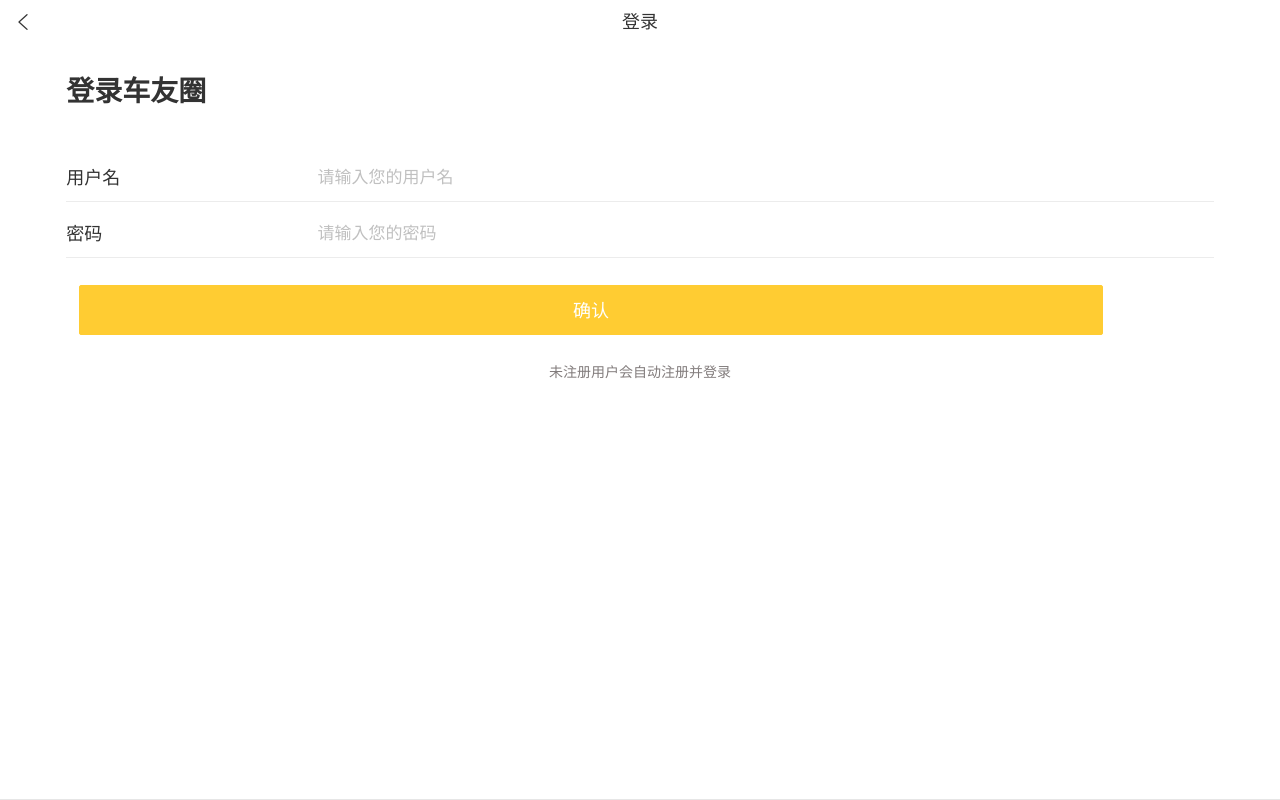
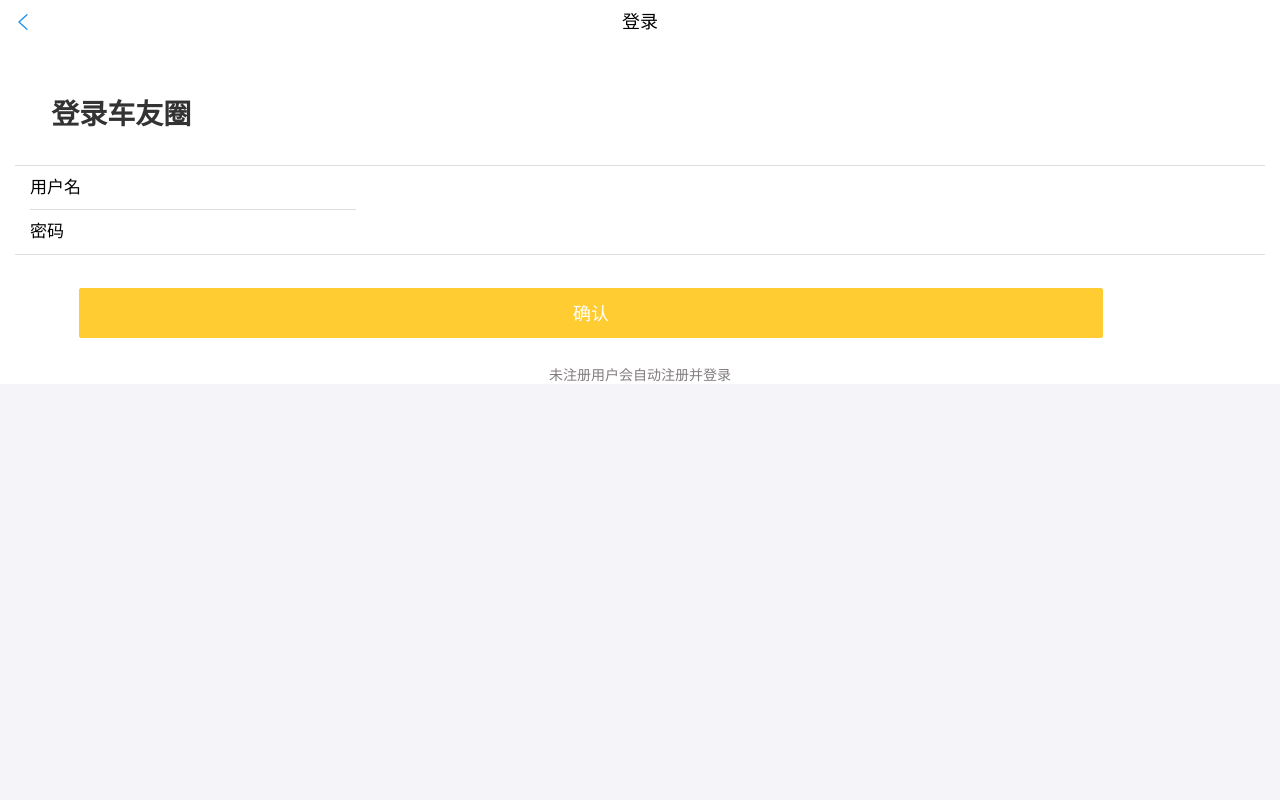
Before and after one commit to duo-mo/CheYouQuan14, a React (Create React App) app: page /login in a window 1280 px wide. Built offline with nearby package versions, Linux system fonts and the light colour scheme.

Commit message:
完成登录模块并优化

```diff
--- a/src/App.js
+++ b/src/App.js
@@ -4,7 +4,7 @@ import React from 'react';
 //导入要使用的组件
 // import {Button} from 'antd-mobile'
 
-import {BrowserRouter as Router,Route,Link,Redirect} from 'react-router-dom'
+import {BrowserRouter as Router,Route,Redirect} from 'react-router-dom'
 //导入首页和城市两个组件(页面)
 import Home from './pages/Home'
 import Login from './pages/Login'
--- a/src/components/NavHeader/index.js
+++ b/src/components/NavHeader/index.js
@@ -1,4 +1,4 @@
-import React, { Children } from 'react'
+import React from 'react'
 import { NavBar } from 'antd-mobile'
 
 import { withRouter } from 'react-router'
--- a/src/pages/Home/index.js
+++ b/src/pages/Home/index.js
@@ -1,16 +1,14 @@
 import React from 'react'
 // 1.导入路由
-import {BrowserRouter as Router,Route,Link, Redirect} from 'react-router-dom'
+import {Route} from 'react-router-dom'
 //2.导入组件
 import Index from '../Index'
 import Profile from '../Profile'
 //鉴权组件
-import AuthRoute from '../../components/AuthRoute'
+// import AuthRoute from '../../components/AuthRoute'
 //导入tabbar
 import { TabBar } from 'antd-mobile';
 import './index.css'
-import Item from 'antd-mobile/lib/popover/Item'
-
 import icon_cyq0 from "../../assets/img/cyq0.png"
 import icon_cyq01 from "../../assets/img/cyq1.png"
 import icon_profile0 from "../../assets/img/my0.png"
@@ -49,7 +47,6 @@ export default class Home extends React.Component{
           height: '22px',
           background: `url(${item.selectedIcon}) center center /  21px 21px no-repeat` }} />}
         selected={this.state.selectedTab === item.path}
-
         onPress={() => {
         this.setState({
             selectedTab: item.path,
@@ -59,21 +56,18 @@ export default class Home extends React.Component{
         }}
     />)
     }
-
     render(){
         return (
             <div className='home'>
 
                 {/* 渲染子路由 */}
                 <Route exact path='/home' component={Index}></Route>
-                {/* <Route path='/home/Profile' component={Profile}></Route> */}
-                <AuthRoute path='/home/Profile' component={Profile}></AuthRoute>
-
+                <Route path='/home/Profile' component={Profile}></Route>
+                {/* 采用鉴权组件 */}
+                {/* <AuthRoute path='/home/Profile' component={Profile}></AuthRoute> */}
 
                 {/* 渲染tabbar */}
-
                     <TabBar
-
                     tintColor="#3c423f"
                     barTintColor="white"
                     noRenderContent={true}
--- a/src/pages/Index/index.js
+++ b/src/pages/Index/index.js
@@ -1,9 +1,10 @@
-import { Button } from 'antd-mobile';
+
 import React from 'react'
 import NavHeader from '../../components/NavHeader'
 export default class Index extends React.Component{
     render(){
         const {history} = this.props
+        console.log(history)
         return (
             <div>
                 <NavHeader
--- /dev/null
+++ b/src/pages/Login/formCompontents.js
@@ -0,0 +1,62 @@
+import React from "react";
+import {
+  InputItem,
+  List,
+} from "antd-mobile";
+import "antd-mobile/dist/antd-mobile.min.css";
+import styles from './index.module.css'
+const MyInputItem = props => (
+  <div className={styles.view}>
+  <InputItem
+      clear={props.clear}
+      type={props.type}
+      name={props.name}
+      onChange={value => props.onChange(value)}
+      onBlur={props.onBlur}
+      value={props.value}
+      extra={props.extra}
+    >
+      {props.label}
+    </InputItem>
+  </div>
+
+
+);
+
+const SubmitButton = props => (
+  <button className="my-submit-button" type="submit" disabled={props.disabled}>
+    {props.children}
+  </button>
+);
+
+const MyErrorItem = props =>
+  props.touched && props.errors ? (
+    <List.Item style={{ backgroundColor: "#eee" }}>
+      <span style={{ color: "red", fontSize: ".7rem" }}>* {props.errors}</span>
+    </List.Item>
+  ) : null;
+
+// HOC ERROR IN COMPONENT
+function HOCErrorInItem(NormalComponent, ErrorComponent) {
+  return class HOC extends React.Component {
+    render() {
+      return (
+        <div>
+          <NormalComponent {...this.props} />
+          <ErrorComponent
+            touched={this.props.touched}
+            errors={this.props.errors}
+          />
+        </div>
+      );
+    }
+  };
+}
+
+const InputWithError = HOCErrorInItem(MyInputItem, MyErrorItem);
+
+
+export {
+  InputWithError,
+  SubmitButton
+};
--- a/src/pages/Login/index.js
+++ b/src/pages/Login/index.js
@@ -1,93 +1,96 @@
 import React,{Component} from 'react'
-import {List, InputItem ,Flex, WingBlank, WhiteSpace,Toast} from 'antd-mobile'
-import { createForm } from 'rc-form';
-import {CloseCircleFilled,EyeInvisibleOutlined,EyeOutlined} from '@ant-design/icons'
-import { withFormik, Form,Field,ErrorMessage} from 'formik'
-import * as Yup from 'yup'
+import NavHeader from '../../components/NavHeader'
+import { withFormik } from "formik";
+import { List, WhiteSpace ,WingBlank,Flex,Toast} from 'antd-mobile'
+import {EyeInvisibleOutlined,EyeOutlined} from '@ant-design/icons'
 import {API} from "../../utils/api.js"
 
-import NavHeader from '../../components/NavHeader'
+import {
+    InputWithError,
+    SubmitButton,
+  } from "./formCompontents";
 import styles from './index.module.css'
 
-const REG_UNAME=/^[a-zA-Z_\d]{5,8}$/
-const REG_PWD = /^[a-zA-Z_\d]{5,12}$/
-
-class Login extends Component {
-    state={
-        viewPwd:false
-    }
-    handlePwd=()=>{
-        this.setState({
-            viewPwd: this.state.viewPwd?false:true
-        })
-        console.log()
-    }
-    handleClear=()=>{
-        // 清空dom值
-        //清空formik中的值
-        this.props.values.username=''
-    }
-    render(){
-        const {values}=this.props
+class Login extends Component{
+  render (){
+    const {
+      values,
+      errors,
+      touched,
+      setFieldValue,
+      setFieldTouched,
+      handleSubmit,
+      isSubmitting
+      }=this.props;
     return (
       <div className={styles.root}>
-                <NavHeader className={styles.NavHeader}>登录</NavHeader>
+        <NavHeader>登录</NavHeader>
+        <div className={styles.title}>登录车友圈</div>
+          <form onSubmit={handleSubmit}>
+          <WingBlank>
+              <List>
+              <InputWithError
+                  name="username"
+                  label="用户名"
+                  clear={true}
+                  onChange={value => setFieldValue("username", value)}
+                  onBlur={() => setFieldTouched("username", true)}
+                  value={values.username}
+                  touched={touched.username}
+                  errors={errors.username}
+              />
+              <InputWithError
+                  type={values.viewpwd?'password':'text'}
+                  name="Password"
+                  label="密码"
+                  onChange={value => setFieldValue("password", value)}
+                  onBlur={() => setFieldTouched("password", true)}
+                  value={values.password}
+                  touched={touched.password}
+                  errors={errors.password}
+                  extra = {values.password?(<span onClick={value=>setFieldValue("viewpwd",values.viewpwd?false:true)} className={styles.clear}>{values.viewpwd?(<EyeInvisibleOutlined />):(<EyeOutlined />)}</span>):(<></>)}
+              />
+              </List>
+              <WhiteSpace />
 
-                <WhiteSpace size='xl' />
 
-                {/* 登录表单 */}
-                <WingBlank >
-                    <div className={styles.title}>登录车友圈</div>
-                    <WhiteSpace size='x1' />
-                    <Form >
-                        <div className={styles.formItem}>
-                            <div className={styles.tip}>用户名</div>
-                            <Field className={styles.input} name="username" placeholder="请输入您的用户名" ></Field>
-
-                            {values.username?(<button onClick={this.handleClear} className={styles.clear}><CloseCircleFilled /></button>):(<></>)}
-                        </div>
-                        <ErrorMessage className={styles.errors} name="username" component='div'></ErrorMessage>
-
-                        <div className={styles.formItem}>
-                        <div className={styles.tip}>密码</div>
-                        <Field className={styles.input} name="password" placeholder="请输入您的密码" type={this.state.viewPwd?'text':'password'} ></Field>
-                            {this.props.values.password?(<div onClick={this.handlePwd} className={styles.clear}>{this.state.viewPwd?(<EyeOutlined />):(<EyeInvisibleOutlined />)}</div>):(<></>)}
-                        </div>
-                        <ErrorMessage className={styles.errors} name="password" component='div'></ErrorMessage>
-
-                        <div className={styles.formSubmit}>
-                            <button className={styles.submit} type="submit">
-                                确认
-                            </button>
-                        </div>
-                    </Form>
-                    <Flex className={styles.backHome}>
+              <SubmitButton disabled={isSubmitting} className={styles.button}>确认</SubmitButton>
+          </WingBlank>
+          </form>
+        <Flex className={styles.reg}>
             <Flex.Item>
                 <span>未注册用户会自动注册并登录</span>
             </Flex.Item>
         </Flex>
-                </WingBlank>
-
       </div>
-
     )
   }
 }
 // 使用withformik
 Login = withFormik({
   //提供状态
-    mapPropsToValues:()=>({username:'',password:''}),
+  mapPropsToValues:()=>({username:'',password:'',viewpwd:true}),
+
   //添加表单验证规则
-    validationSchema:Yup.object().shape({
-        // username:Yup.string().required('账号为必填项').matches(REG_UNAME,'长度为5-8位，只能出现字母数字下划线'),
-        username:Yup.string().required('账号为必填项'),
-        password:Yup.string().required('密码为必填项'),
-    }),
-
-
+  // validationSchema:Yup.object().shape({
+  //     username:Yup.string().required('账号为必填项'),
+  //     password:Yup.string().required('密码为必填项')
+  // }),
+  validate: (values, props) => {
+    const errors = {};
+    if (!values.username) {
+      errors.username = "用户名不能为空";
+    }
+    if (!values.password) {
+      errors.password = "必填项";
+    }
+    return errors;
+  },
   //表单提交事件
   handleSubmit:async (values,{props})=>{
-        // console.log(values)
+      console.log(values)
+      console.log(props)
+      //
       const {username,password} = values
       const res = await API.post('/user/login',{
           username,
@@ -98,19 +101,115 @@ Login = withFormik({
       if (status===200){
           //登陆成功
           localStorage.setItem('hkzf_token',body.token)
-            console.log(props)
-            if(!props.location.state){
+          //无法在该方法中通过this来获取路由信息，第二个对象参数有props
           props.history.go(-1)
-            }else{
-                //push返回会回到登录页面，所以用replace
-                props.history.replace(props.location.state.from.pathname)
-            }
       }else{
           //登录失败
           Toast.info(description,2,null,false)
       }
   }
 })(Login)
+// const InnerForm = ({
+//     values,
+//     errors,
+//     touched,
+//     setFieldValue,
+//     setFieldTouched,
+//     handleSubmit,
+//     isSubmitting
+//   }) => (
+//         <form onSubmit={handleSubmit}>
+//         <WingBlank>
+//             <List>
+//             <InputWithError
+//                 name="username"
+//                 label="用户名"
+//                 clear={true}
+//                 onChange={value => setFieldValue("username", value)}
+//                 onBlur={() => setFieldTouched("username", true)}
+//                 value={values.username}
+//                 touched={touched.username}
+//                 errors={errors.username}
+//             />
+//             <InputWithError
+//                 type={values.viewpwd?'password':'text'}
+//                 name="Password"
+//                 label="密码"
+//                 onChange={value => setFieldValue("password", value)}
+//                 onBlur={() => setFieldTouched("password", true)}
+//                 value={values.password}
+//                 touched={touched.password}
+//                 errors={errors.password}
+//                 extra = {values.password?(<span onClick={value=>setFieldValue("viewpwd",values.viewpwd?false:true)} className={styles.clear}>{values.viewpwd?(<EyeInvisibleOutlined />):(<EyeOutlined />)}</span>):(<></>)}
+//             />
+//             </List>
+//             <WhiteSpace />
+
+//             <SubmitButton disabled={isSubmitting} className={styles.button}>确认</SubmitButton>
+//         </WingBlank>
+//         </form>
+//   );
+//   //Wrap our form with the using withFormik HoC
+//   const MyForm = withFormik({
+//   // Transform outer props into form values
+//   mapPropsToValues: () => ({
+//     username: "",
+//     password: "",
+//     viewpwd:true
+//   }),
+//   // Add a custom validation function (this can be async too!)
+//   validate: (values, props) => {
+//     const errors = {};
+//     if (!values.username) {
+//       errors.username = "用户名不能为空";
+//     }
+//     if (!values.password) {
+//       errors.password = "必填项";
+//     }
+//     return errors;
+//   },
+//   // Submission handler
+//   handleSubmit:async (values,{props})=>{
+//         console.log(values)
+//         console.log('propos',props)
+
+//         const {username,password} = values
+//         const res = await API.post('/user/login',{
+//             username,
+//             password
+//         })
+//         console.log("登录结果：",res);
+//         const {status,body,description} = res.data
+//         if (status===200){
+//             //登陆成功
+//             localStorage.setItem('hkzf_token',body.token)
+//             console.log(props)
+//             if(!props.location.state){
+//                 props.history.go(-1)
+//             }else{
+//                 //push返回会回到登录页面，所以用replace
+//                 props.history.replace(props.location.state.from.pathname)
+//             }
+//         }else{
+//             //登录失败
+//             Toast.info(description,2,null,false)
+//         }
+//     }
+// })(InnerForm);
+
+// Use <MyForm /> anywhere
+// const Login = () => (
+//   <div>
+//     <NavHeader>登录</NavHeader>
+//     <div className={styles.title}>登录车友圈</div>
+//     <MyForm  />
+//     <Flex className={styles.reg}>
+//         <Flex.Item>
+//             <span>未注册用户会自动注册并登录</span>
+//         </Flex.Item>
+//     </Flex>
+//   </div>
+// );
 
 
-export default Login
+export default Login;
--- a/src/pages/Login/index.module.css
+++ b/src/pages/Login/index.module.css
@@ -1,20 +1,18 @@
-
-.title{
-  font-size: 2em;
-  font-weight: bold;
-  height: 80px;
-  padding: 10px 4vw;
-}
 .root {
   height: 100%;
   background-color: #fff;
 }
-
 .navHeader {
   background-color: #fff;
 }
-
-.backHome {
+.title{
+  font-size: 2em;
+  font-weight: bold;
+  height: 120px;
+  padding: 10px 4vw;
+  line-height: 120px;
+}
+.reg {
   margin-top: 30px;
   text-align: center;
   color: rgb(130 124 124);
@@ -36,45 +34,11 @@
   border: 0;
   background-color: transparent;
   outline: none;
-  line-height: 48.24px;
+  font-size: 20px;
 }
 
-.formItem::after {
-  content: '';
-  position: absolute;
-  background-color: #ddd;
-  display: block;
-  z-index: 1;
-  top: auto;
-  right: auto;
-  bottom: 0;
-  left: 0;
-  width: 100%;
-  height: 1px;
-  -webkit-transform-origin: 50% 100%;
-  transform-origin: 50% 100%;
-  -webkit-transform: scaleY(0.5);
-  transform: scaleY(0.5);
-}
-
-.input {
-  height: 48.24px;
-  width: 90%;
-  border: 0;
-  color: #000;
-  font-size: 17px;
-  background-color: transparent;
-}
-
-.input::placeholder {
-  color: #c0c0c0;
-}
-
-.formSubmit {
-  margin-top: 27px;
-}
-
-.submit {
+button{
+  margin-top: 3vh;
   margin-left: 5vw;
   display: block;
   outline: 0 none;
@@ -94,7 +58,12 @@
   border-radius: 2px;
   width: 80vw;
 }
-
 .errors {
   color: red;
 }
+.view{
+  display: flex;
+}
+.eye{
+  font-size: 20px;
+}
--- a/src/pages/Login/index.module.min.css
+++ /dev/null
@@ -1 +0,0 @@
-.login{height:100%;background-color:#fff}.login :global .navHeader{background-color:#fff;position:relative}.login :global .backHome{margin-top:30px;text-align:center}.login :global .backHome :global(a){color:#666}.login :global .formItem{position:relative;margin-bottom:9px}.login :global .formItem::after{content:'';position:absolute;background-color:#ddd;display:block;z-index:1;top:auto;right:auto;bottom:0;left:0;width:100%;height:1px;-webkit-transform-origin:50% 100%;transform-origin:50% 100%;-webkit-transform:scaleY(0.5);transform:scaleY(0.5)}.login :global .input{height:60px;width:100%;padding:2px 0;border:0;color:#000;font-size:17px;background-color:transparent}.login :global .input::placeholder{color:#c0c0c0}.login :global .formSubmit{margin-top:27px}.login :global .submit{display:block;outline:0 none;-webkit-appearance:none;padding:0;text-align:center;font-size:18px;height:50px;line-height:50px;overflow:hidden;text-overflow:ellipsis;word-break:break-word;white-space:nowrap;color:#fff;background-color:#1cb676;border:1px solid #1cb676;border-radius:2px;width:100%}.login :global .error{color:red}
--- a/src/pages/MyNews/index.js
+++ b/src/pages/MyNews/index.js
@@ -1,64 +1,11 @@
 import React from 'react'
 import NavHeader from '../../components/NavHeader'
-import { List, InputItem, WhiteSpace } from 'antd-mobile';
-import { createForm } from 'rc-form';
-
 class MyNews extends React.Component{
-    state = {
-        hasError: false,
-        value: '',
-        viewpwd:false
-      }
-    onChange = (value) => {
-      let len=value.replace(/^[a-zA-Z_\d]$/,'').length
-      if (len<5||len>12) {
-          console.log(value)
-        this.setState({
-        hasError: true,
-        });
-    } else {
-        this.setState({
-        hasError: false,
-        });
-    }
-    this.setState({
-        value,
-    });
-    }
-    componentDidMount() {
-        this.autoFocusInst.focus();
-      }
-      handleClick = () => {
-
-        this.inputRef.focus();
-      }
-      handleChange=()=>{
-
-        this.setState({
-            viewpwd: this.state.viewpwd?false:true
-        })
-    }
     render(){
-        const { getFieldProps } = this.props;
         return (
             <div>
                 <NavHeader onLeftClick={() => this.props.history.go(-1)}>我的动态</NavHeader>
-                <InputItem
-                        onChange={this.onChange}
-                        clear
-                        placeholder="请输入您的用户名"
-                        ref={el => this.autoFocusInst = el}
-                    >用户名</InputItem>
-
-                    <InputItem
-                        type={this.state.viewpwd?'password':'text'}
-                        placeholder="请输入您的密码"
-                        ref={el => this.autoFocusInst = el}
-                        onBlur={this.inputOnBlur }
-                        onFocus={this.inputOnFocus }
-                    >密码</InputItem>
-                    <span onClick={this.handleChange}>asdasd</span>
-
+                我的动态页面
             </div>
         )
     }
--- a/src/pages/Profile/index.js
+++ b/src/pages/Profile/index.js
@@ -1,6 +1,5 @@
 import React from 'react'
 import NavHeader from '../../components/NavHeader'
-import {BrowserRouter as Router,Route,Link, Redirect} from 'react-router-dom'
 import { Modal,List } from 'antd-mobile'
 import { BASE_URL } from '../../utils/url'
 import { API } from '../../utils/api'
@@ -11,7 +10,6 @@ import AuthRoute from '../../components/AuthRoute'
 import MyNews from '../MyNews'
 import MyComment from '../MyComment'
 
-
 import Editicoon from '../../assets/img/edit.png'
 import Newsicon from '../../assets/img/star.png'
 import Commentsicon from '../../assets/img/comments.png'
@@ -21,7 +19,6 @@ const DEFAULT_AVATAR = BASE_URL+'/img/profile/avatar.png'
 
 const alert=Modal.alert
 const Item = List.Item;
-const Brief = Item.Brief;
 
 export default class Profile extends React.Component{
     state = {
@@ -102,6 +99,7 @@ export default class Profile extends React.Component{
 
             <div className={styles.root}>
                 <AuthRoute path="/user/my_news" component={MyNews}></AuthRoute>
+                <AuthRoute path="/user/my_Comment" component={MyComment}></AuthRoute>
                 <NavHeader>
                    我的
                 </NavHeader>
@@ -116,7 +114,7 @@ export default class Profile extends React.Component{
                         <div className={styles.user}>
                             <div className={styles.name}>{nickname || '游客'}</div>
                             {/* 游客登录后显示 */}
-                            {isLogin ?(<><div className={styles.resume}>简介简介简介简介简介简介简介简介简介简介简介简介简介简介<img src={Editicoon} className={styles.editicon}/></div></>):(
+                            {isLogin ?(<><div className={styles.resume}>简介简介简介简介简介简介简介简介简介简介简介简介简介简介<img src={Editicoon} className={styles.editicon} alt="icon"/></div></>):(
                                 <span></span>
                             )}
                         </div>
```
Also changed, not shown: src/assets/icon/common_icon_circle_24.svg (deleted), src/pages/Login/index.module.scss (deleted). Lines whose indentation alone changed are shown as unchanged.
